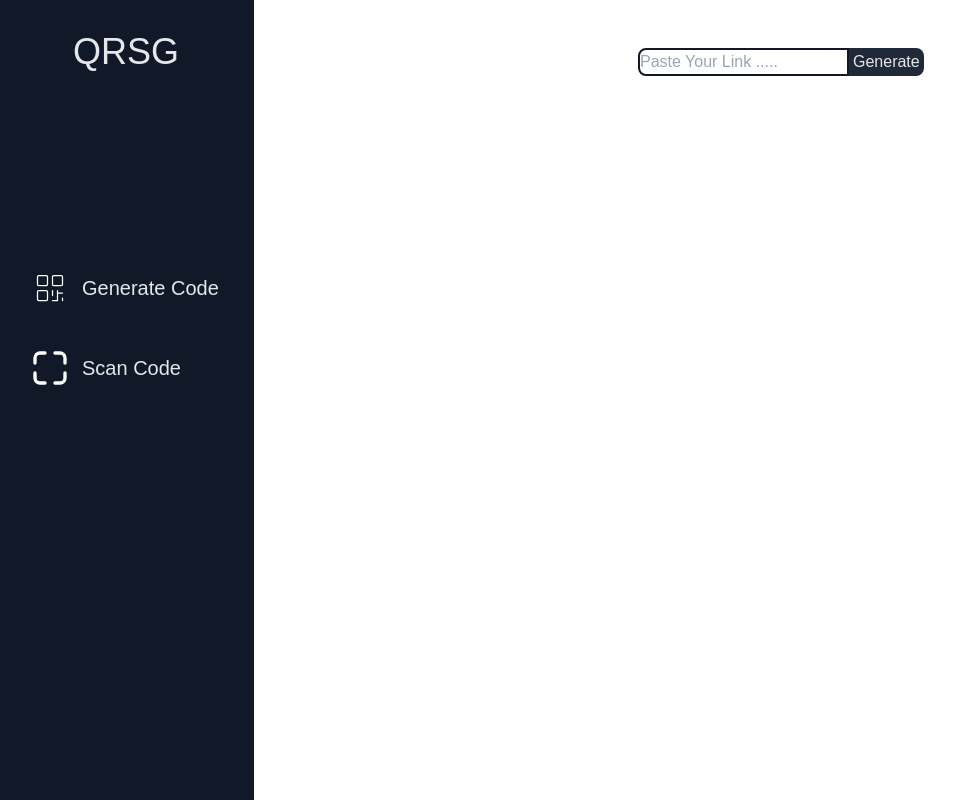
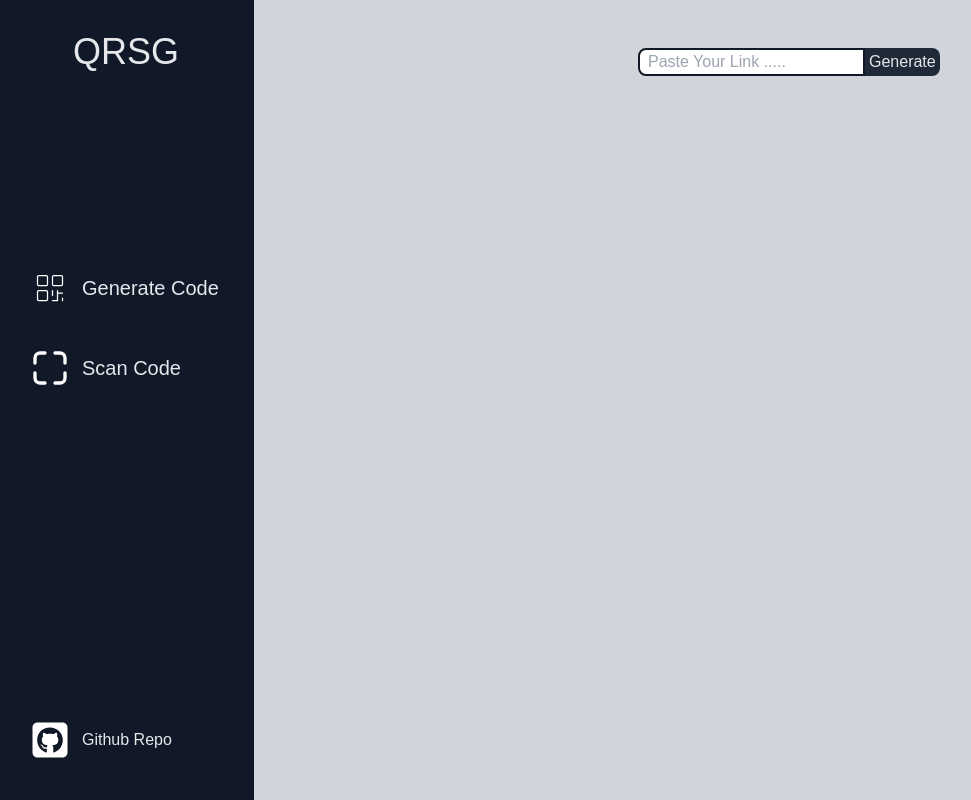
Before and after one commit to OlaiwonAbdullahi/QR-Scanner-generator, a React (Vite) app: page / in a window 1280 px wide. Shown: the whole page, without its empty margins (2-973 px from the left). Built offline with nearby package versions, Linux system fonts and the light colour scheme; a web font is replaced by a local one.

Commit message:
update App.tsx, Generator.tsx and SideBar.tsx

```diff
--- a/src/App.tsx
+++ b/src/App.tsx
@@ -3,7 +3,7 @@ import SideBar from "./components/SideBar";
 
 function App() {
   return (
-    <div className="flex">
+    <div className="flex bg-gray-300">
       <div className="basis-1/2">
         <SideBar />
       </div>
--- a/src/components/Generator.tsx
+++ b/src/components/Generator.tsx
@@ -14,7 +14,7 @@ function Generator() {
   }
 
   return (
-    <div>
+    <div className="bg-gray-300">
       {generatedText && (
         <a href="#" download={QRCode}>
           <QRCode value={generatedText} fgColor="#0e0118" className="mt-10" />
@@ -22,7 +22,7 @@ function Generator() {
       )}
       <div className="input-here mt-4">
         <input
-          className="border-gray-900 border-2 rounded-l-lg mt-8 h-7 text-gray-900"
+          className="border-gray-900 border-2 rounded-l-lg mt-8 h-7 text-gray-900 p-2"
           placeholder="Paste Your Link ....."
           type="text"
           value={text}
--- a/src/components/SideBar.tsx
+++ b/src/components/SideBar.tsx
@@ -1,5 +1,6 @@
 import Code from "../assets/Qr-code.svg";
 import Scanner from "../assets/Scanner.svg";
+import GitHub from "../assets/github.svg";
 
 function SideBar() {
   return (
@@ -9,7 +10,6 @@ function SideBar() {
           QRSG
         </div>
         <div className="flex flex-col justify-center h-full gap-6 mt-10">
-          {/* Generate Code Section */}
           <div className="flex items-center gap-3 p-2 hover:bg-gray-800 rounded-md cursor-pointer transition duration-300 ease-in-out">
             <img
               src={Code}
@@ -18,7 +18,7 @@ function SideBar() {
             />
             <h2 className="text-lg sm:text-xl text-gray-200">Generate Code</h2>
           </div>
-          {/* Scan Code Section */}
+
           <div className="flex items-center gap-3 p-2 hover:bg-gray-800 rounded-md cursor-pointer transition duration-300 ease-in-out">
             <img
               src={Scanner}
@@ -29,6 +29,11 @@ function SideBar() {
           </div>
         </div>
       </div>
+
+      <div className="flex items-center gap-3 p-2 hover:bg-gray-800 rounded-md cursor-pointer transition duration-300 ease-in-out">
+        <img src={GitHub} className="h-10 w-10"></img>{" "}
+        <p className="text-gray-200">Github Repo</p>
+      </div>
     </div>
   );
 }
```
Also changed, not shown: src/assets/github.svg (added).
